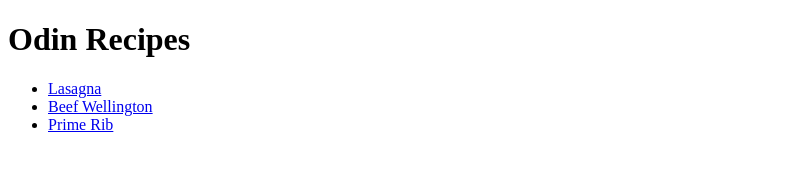
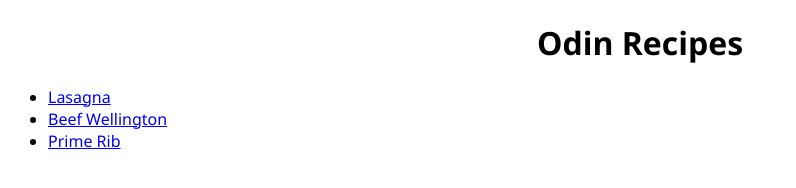
Before and after one commit to andresfeliperojas/odin-recipes, a plain HTML site: page index.html in a window 1280 px wide. Shown: the whole page, without its empty margins (0-796 px from the left). Drawn offline with Linux system fonts and the light colour scheme.

Commit message:
Add css to odin-recipes

```diff
--- a/index.html
+++ b/index.html
@@ -4,10 +4,11 @@
     <meta charset="UTF-8">
     <meta name="viewport" content="width=device-width, initial-scale=1.0">
     <title>Odin Recipes</title>
+    <link rel="stylesheet" href="style.css">
 </head>
 <body>
 
-    <h1>Odin Recipes</h1>
+    <h1 class="header">Odin Recipes</h1>
     <ul>
         <li><a href="recipes/lasagna.html">Lasagna</a></li>
         <li><a href="recipes/beefwellington.html">Beef Wellington</a></li>
--- /dev/null
+++ b/style.css
@@ -0,0 +1,8 @@
+body {
+    font-family:'Segoe UI', Tahoma, Geneva, Verdana, sans-serif
+}
+
+.header {
+    text-align: center;
+    font-weight: bold;
+}
```
